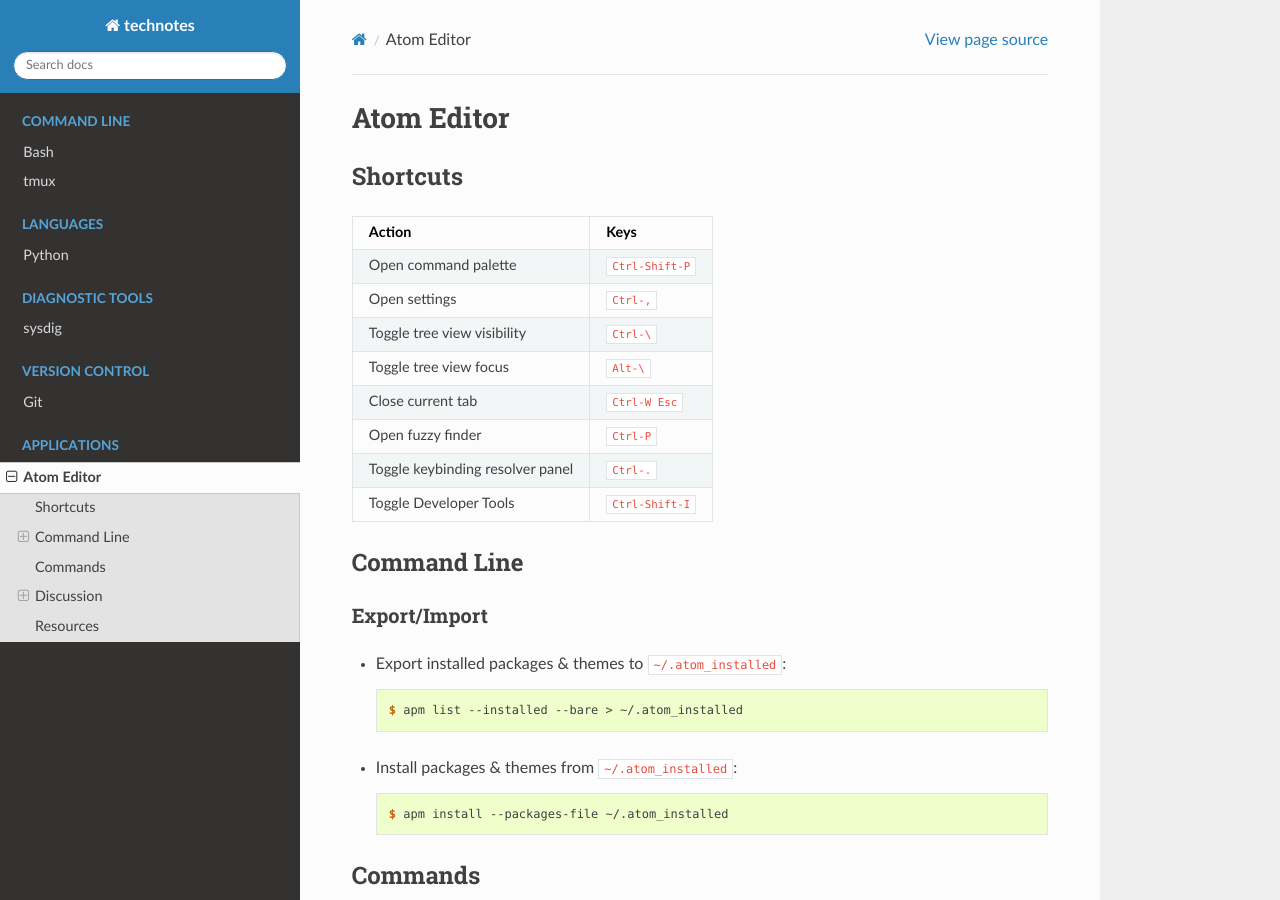
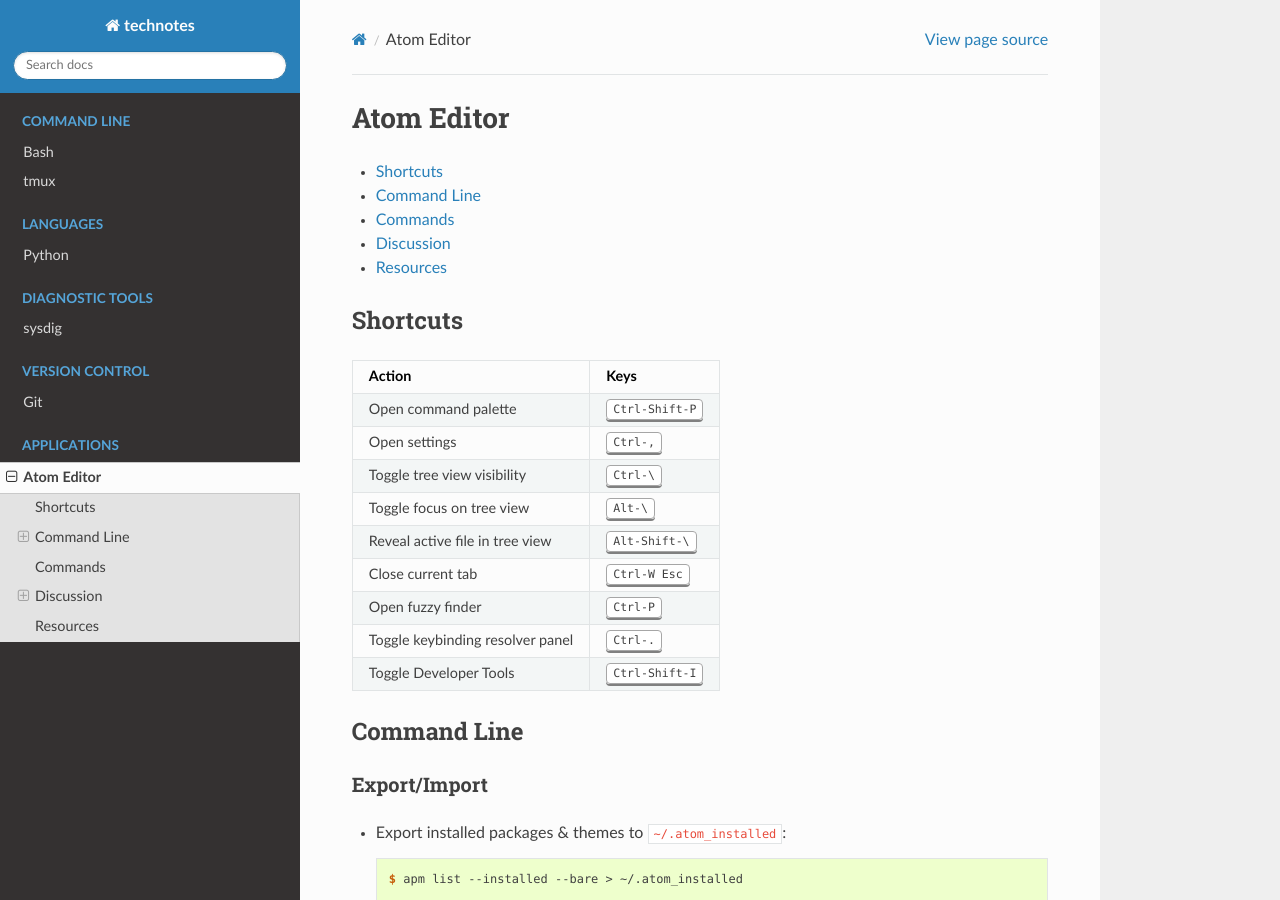
Before and after one commit to heterotopian/technotes, a Sphinx documentation site: the page built from source/atom.rst, in a window 1280 px wide and 900 px high. Built offline with Sphinx 7.4.7 and the Read the Docs theme 2.0.0, drawn with Linux system fonts in a browser that asks for light colours.

```diff
--- a/source/atom.rst
+++ b/source/atom.rst
@@ -17,28 +20,31 @@ Shortcuts
       - Keys
 
     * - Open command palette
-      - ``Ctrl-Shift-P``
+      - :kbd:`Ctrl-Shift-P`
 
     * - Open settings
-      - ``Ctrl-,``
+      - :kbd:`Ctrl-,`
 
     * - Toggle tree view visibility
-      - ``Ctrl-\``
+      - :kbd:`Ctrl-\\`
 
-    * - Toggle tree view focus
-      - ``Alt-\``
+    * - Toggle focus on tree view
+      - :kbd:`Alt-\\`
+
+    * - Reveal active file in tree view
+      - :kbd:`Alt-Shift-\\`
 
     * - Close current tab
-      - ``Ctrl-W Esc``
+      - :kbd:`Ctrl-W Esc`
 
     * - Open fuzzy finder
-      - ``Ctrl-P``
+      - :kbd:`Ctrl-P`
 
     * - Toggle keybinding resolver panel
-      - ``Ctrl-.``
+      - :kbd:`Ctrl-.`
 
     * - Toggle Developer Tools
-      - ``Ctrl-Shift-I``
+      - :kbd:`Ctrl-Shift-I`
 
 
 Command Line
--- a/source/bash.rst
+++ b/source/bash.rst
@@ -5,6 +5,10 @@ Bash
 ====
 
 .. highlight:: console
+
+.. contents::
+    :local:
+    :depth: 1
 
 Redirection
 ===========
--- a/source/git.rst
+++ b/source/git.rst
@@ -5,6 +5,10 @@ Git
 ===
 
 .. highlight:: console
+
+.. contents::
+    :local:
+    :depth: 1
 
 Terms
 =====
--- a/source/python.rst
+++ b/source/python.rst
@@ -3,6 +3,10 @@
 ======
 Python
 ======
+
+.. contents::
+    :local:
+    :depth: 1
 
 General
 =======
--- a/source/sysdig.rst
+++ b/source/sysdig.rst
@@ -3,6 +3,10 @@
 ======
 sysdig
 ======
+
+.. contents::
+    :local:
+    :depth: 1
 
 General
 =======
--- a/source/tmux.rst
+++ b/source/tmux.rst
@@ -6,5 +6,9 @@ tmux
 
 .. highlight:: console
 
+.. contents::
+    :local:
+    :depth: 1
+
 General
 =======
```
Also changed, not shown: other parts of source/atom.rst (+3 -0 lines).
